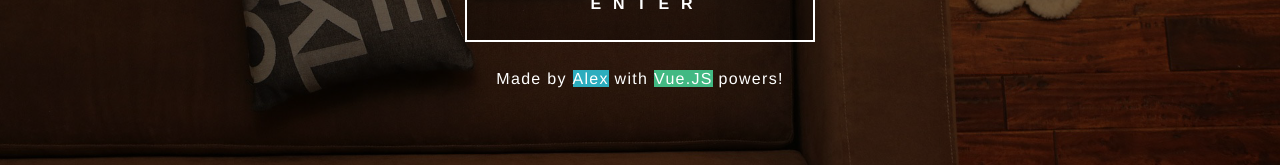
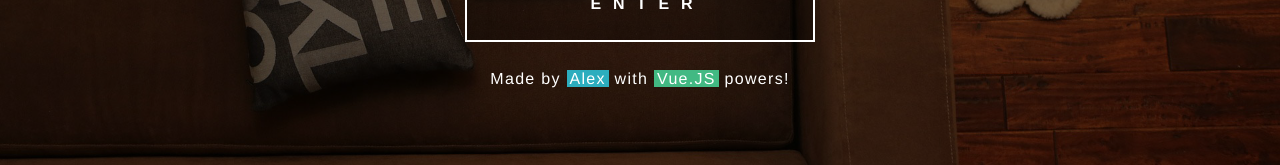
Before and after one commit to APerez89/myportfolio, a Vue app: page / in a window 1280 px wide. Shown: the part 534-699 px from the top of the page. Built offline with nearby package versions, Linux system fonts and the light colour scheme.

Commit message:
Adds some padding to alex and vue

```diff
--- a/src/views/HomePage.vue
+++ b/src/views/HomePage.vue
@@ -1,9 +1,13 @@
 <template>
   <div class="home">
     <div class="drk-bkg">
-      <HelloIntro />
-      <MainButton />
-      <p>Made by <span class="alex">Alex</span> with <span class="vue">Vue.JS</span> powers!</p>
+      <HelloIntro/>
+      <MainButton/>
+      <p>
+        Made by
+        <span class="alex">Alex</span> with
+        <span class="vue">Vue.JS</span> powers!
+      </p>
     </div>
   </div>
 </template>
@@ -45,9 +49,11 @@ export default {
       font-weight: 500;
     }
     .alex {
+      padding: 0 3px;
       background-color: #2cadbe;
     }
     .vue {
+      padding: 0 3px;
       background-color: #42b983;
     }
   }
```
